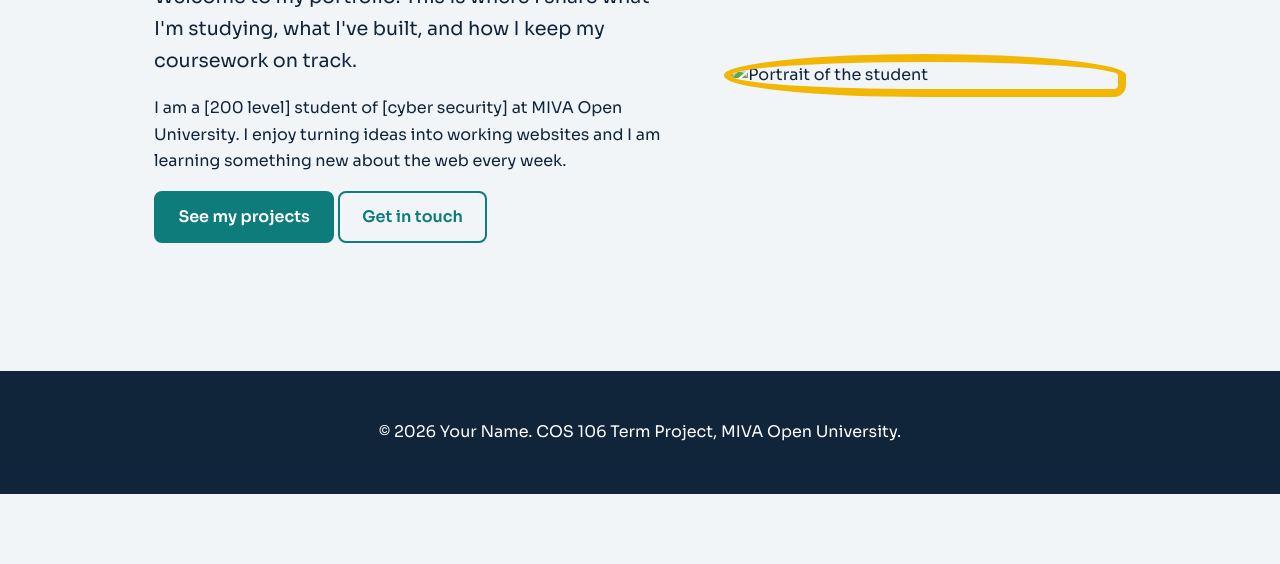
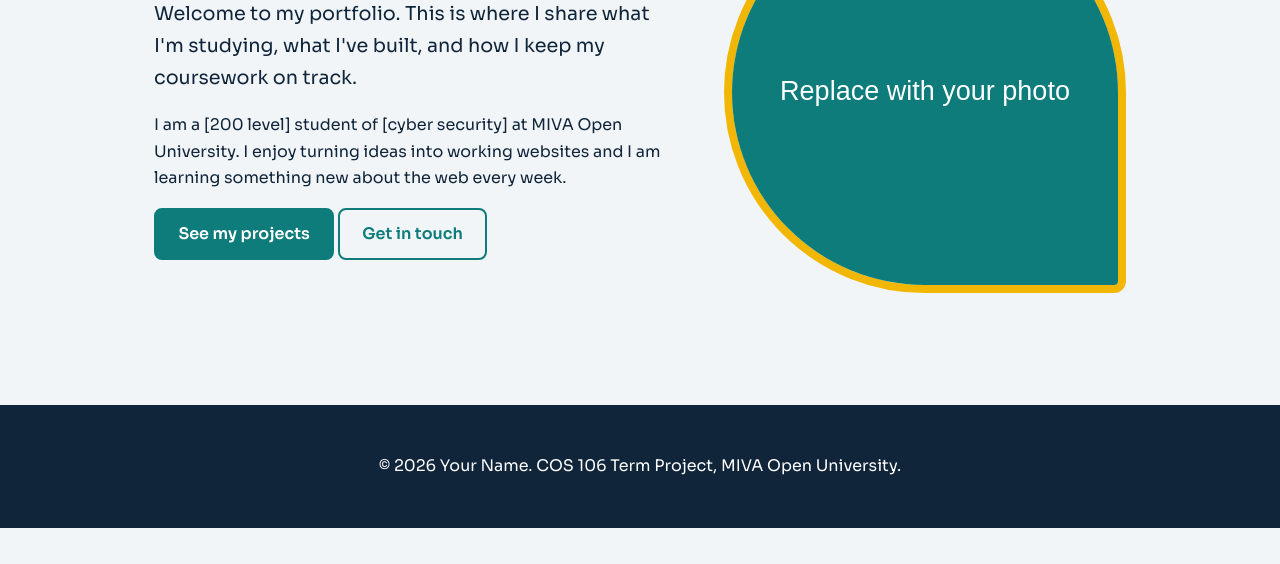
Before and after one commit to bilalsuleiman52-commits/cos-106-project, a plain HTML site: page index.html in a window 1280 px wide. Shown: the part 236-800 px from the top of the page. Drawn offline with Linux system fonts and the light colour scheme; the site is published under a folder, as on GitHub Pages, so addresses that start at the root find nothing.

Commit message:
Fix image source path in index.html

```diff
--- a/index.html
+++ b/index.html
@@ -14,7 +14,7 @@
 <p class="lead">Welcome to my portfolio. This is where I share what I'm studying, what I've built, and how I keep my coursework on track.</p>
 <p>I am a [200 level] student of [cyber security] at MIVA Open University. I enjoy turning ideas into working websites and I am learning something new about the web every week.</p>
 <p><a class="btn" href="projects.html">See my projects</a> <a class="btn ghost" href="contact.html">Get in touch</a></p></div>
-<figure class="hero-photo"><img src="/photo.svg" alt="Portrait of the student"></figure>
+<figure class="hero-photo"><img src="photo.svg" alt="Portrait of the student"></figure>
 </section>
 </main>
 <footer class="site-footer"><p>&copy; 2026 Your Name. COS 106 Term Project, MIVA Open University.</p></footer>
```
